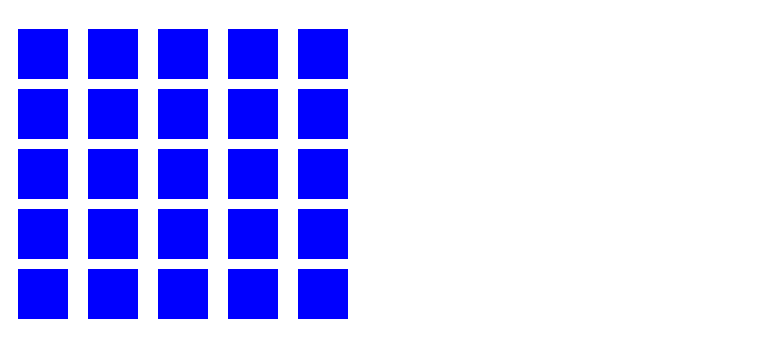
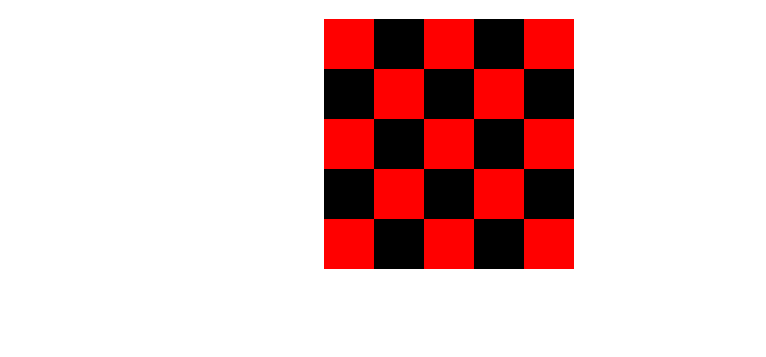
Before and after one commit to Aphinith/cssAction, a website: page chessBoard/public/index.html in a window 1280 px wide. Shown: the part 61-418 px from the top of the page, without its empty margins (0-766 px from the left). Drawn offline with Linux system fonts and the light colour scheme.

Commit message:
chessboard function complete, still not centered on page

```diff
--- a/chessBoard/public/index.html
+++ b/chessBoard/public/index.html
@@ -7,27 +7,7 @@
   <title></title>
 </head>
 <body>
-<h1>Chessboard</h1>
-<div class="main-board">
-
-<!--   <div class="row">
-   <div class="square"></div>
-   <div class="square"></div>
-   <div class="square"></div>
-  </div>
-
-  <div class="row">
-   <div class="square"></div>
-   <div class="square"></div>
-   <div class="square"></div>
-  </div>
-
-  <div class="row">
-   <div class="square"></div>
-   <div class="square"></div>
-   <div class="square"></div>
-  </div> -->
-
-</div>
+  <h1>Chessboard</h1>
+  <div class="main-board"></div>
 </body>
 </html>
--- a/chessBoard/public/js/app.js
+++ b/chessBoard/public/js/app.js
@@ -15,7 +15,6 @@ document.addEventListener('DOMContentLoaded', function() {
     }
 
     var eachRow = document.getElementsByClassName("row");
-    console.log('this is eachRow: ', eachRow);
 
     //iterate through eachRow to add columns
     for (var j = 0; j < eachRow.length; j++) {
@@ -30,4 +29,29 @@ document.addEventListener('DOMContentLoaded', function() {
 
   createBoard(5, 5);
 
+  var allRows = document.getElementsByClassName("row");
+  // console.log('this is allRows: ', allRows);
+
+  for (var l = 0; l < allRows.length; l++) {
+    if (l%2 === 0) {
+      //do something here
+      var evenSquares = allRows[l].childNodes;
+      // console.log('evenSquares: ', evenSquares);
+      for (var m = 0; m < evenSquares.length; m++) {
+        if (m%2 === 0) {
+          evenSquares[m].style.backgroundColor = "red"
+        }
+      }
+    } else {
+      //do something here
+      var oddSquares = allRows[l].childNodes;
+      // console.log('oddSquares: ', oddSquares);
+      for (var n = 0; n < oddSquares.length; n++) {
+        if (n%2 !== 0) {
+          oddSquares[n].style.backgroundColor = "red"
+        }
+      }
+    }
+  }
+
 });
--- a/chessBoard/public/styles/style.css
+++ b/chessBoard/public/styles/style.css
@@ -3,16 +3,20 @@ h1 {
   text-align: center;
 }
 
+.main-board {
+  margin: auto;
+  width: 50%;
+}
+
 .row {
   width: 100%;
-  height: 60px;
+  height: 50px;
   float: left;
 }
 
 .square {
   float: left;
-  margin: 10px;
-  background-color: blue;
+  background-color: black;
   height: 50px;
   width: 50px;
 }
```
